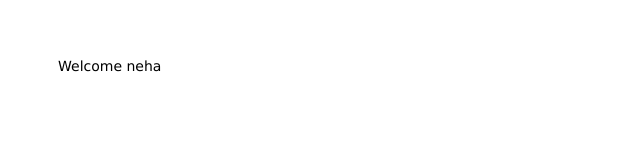
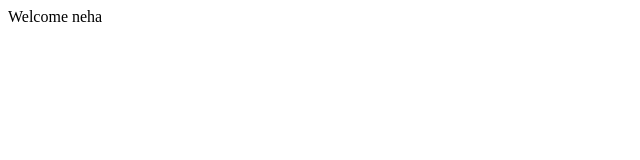
Before and after one commit to nehasapraa/book-author-app, a website: page public/index.html in a window 1280 px wide. Shown: the whole page, without its empty margins (0-640 px from the left). Drawn offline with Linux system fonts and the light colour scheme; files that its build step writes are made by us from their sources.

Commit message:
some more clean up

```diff
--- a/public/css/style.css
+++ /dev/null
@@ -1,8 +0,0 @@
-body {
-  padding: 50px;
-  font: 14px "Lucida Grande", Helvetica, Arial, sans-serif;
-}
-
-a {
-  color: #00B7FF;
-}
--- a/public/index.html
+++ b/public/index.html
@@ -2,7 +2,6 @@
 
 <head>
     <title>Books and Author app</title>
-    <link rel="stylesheet" href="/stylesheets/style.css">
 </head>
 
 <body>
--- a/server/api/v1/services/db.service.js
+++ b/server/api/v1/services/db.service.js
@@ -1,5 +1,5 @@
-import Book from '../../../models/Book';
-import Author from '../../../models/Author';
+import Book from '@app/models/Book';
+import Author from '@app/models/Author';
 
 import elasticsearch from './elasticsearch.service';
 
--- a/server/app.js
+++ b/server/app.js
@@ -2,6 +2,7 @@ import express from 'express';
 import path from 'path';
 import cookieParser from 'cookie-parser';
 import bodyParser from 'body-parser';
+import 'module-alias/register';
 
 import logger from 'morgan';
 import dotenv from 'dotenv';
--- a/server/models/Author.js
+++ b/server/models/Author.js
@@ -1,5 +1,5 @@
 const { Model } = require('objection');
-import db from '../../db/db'
+import db from '@db/db'
 
 Model.knex(db)
 
--- a/server/models/Book.js
+++ b/server/models/Book.js
@@ -1,5 +1,5 @@
 const { Model }  = require('objection')
-import db from '../../db/db'
+import db from '@db/db'
 import Author from './Author'
 
 Model.knex(db)
```
Also changed, not shown: package.json (+5 -2 lines).
